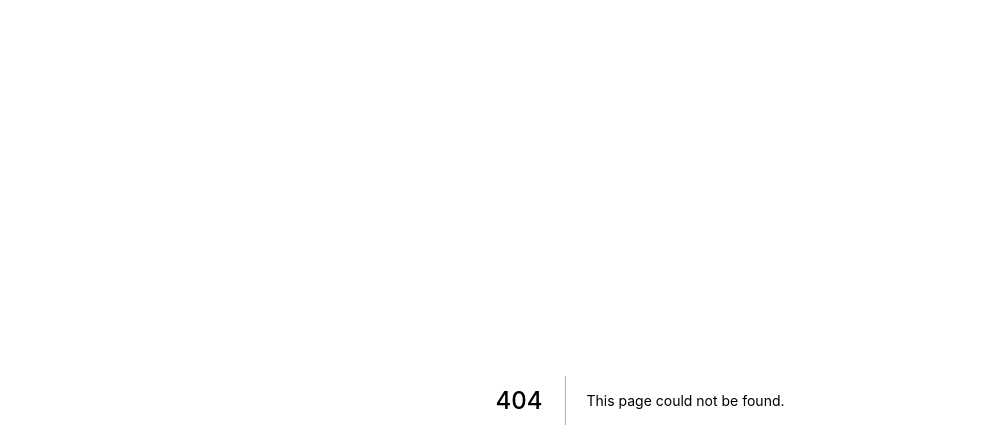
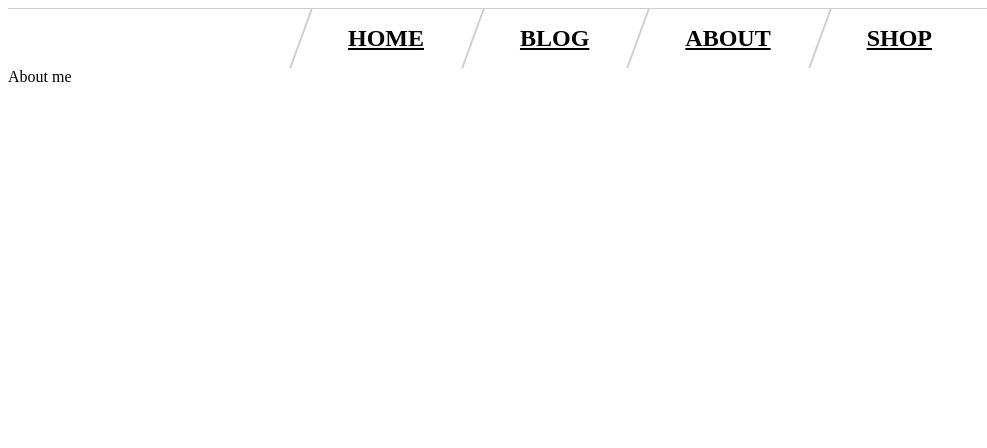
Before and after one commit to Fionoble/fionoble.com, a Next.js app: page /about in a window 1280 px wide. Before the commit this address had no page. Shown: the top 448 px of the page, without its empty margins (0-987 px from the left). Built offline with nearby package versions, Linux system fonts and the light colour scheme.

Commit message:
Add .gitignore

```diff
--- /dev/null
+++ b/components/Navigation.js
@@ -0,0 +1,12 @@
+import Link from 'next/link';
+import Nav from './styles/Nav';
+
+const Navigation = () => (
+  <Nav>
+    <Link href="/">Home</Link>
+    <Link href="https://fionoble.com/blog">Blog</Link>
+    <Link href="/about">About</Link>
+    <Link href="https://fionoble.shop">Shop</Link>
+  </Nav>
+);
+ export default Navigation;
--- /dev/null
+++ b/components/Page.js
@@ -0,0 +1,12 @@
+import Navigation from './Navigation';
+
+function Page(props) {
+  return (
+    <div>
+      <Navigation />
+      {props.children}
+    </div>
+  );
+}
+
+export default Page;
--- /dev/null
+++ b/components/styles/Nav.js
@@ -0,0 +1,66 @@
+import styled from 'styled-components';
+
+const NavStyles = styled.ul`
+  margin: 0;
+  padding: 0;
+  display: flex;
+  justify-self: end;
+  font-size: 2rem;
+  a,
+  button {
+    padding: 1rem 3rem;
+    display: flex;
+    align-items: center;
+    position: relative;
+    text-transform: uppercase;
+    font-weight: 900;
+    font-size: 1em;
+    background: none;
+    border: 0;
+    cursor: pointer;
+    color: #000;
+    font-weight: 800;
+    @media (max-width: 700px) {
+      font-size: 10px;
+      padding: 0 10px;
+    }
+    &:before {
+      content: '';
+      width: 2px;
+      background: #cecece;
+      height: 100%;
+      left: 0;
+      position: absolute;
+      transform: skew(-20deg);
+      top: 0;
+      bottom: 0;
+    }
+    &:after {
+      height: 2px;
+      background: red;
+      content: '';
+      width: 0;
+      position: absolute;
+      transform: translateX(-50%);
+      transition: width 0.4s;
+      transition-timing-function: cubic-bezier(1, -0.65, 0, 2.31);
+      left: 50%;
+      margin-top: 2rem;
+    }
+    &:hover,
+    &:focus {
+      outline: none;
+      &:after {
+        width: calc(100% - 60px);
+      }
+    }
+  }
+  @media (max-width: 1300px) {
+    border-top: 1px solid #cecece;
+    width: 100%;
+    justify-content: center;
+    font-size: 1.5rem;
+  }
+`;
+
+export default NavStyles;
--- /dev/null
+++ b/pages/_app.js
@@ -0,0 +1,18 @@
+import App, {Container} from 'next/app';
+import Page  from '../components/Page'
+
+class AppPage extends App {
+  render() {
+    const {Component} = this.props;
+
+    return (
+      <Container>
+        <Page>
+          <Component />
+        </Page>
+      </Container>
+    )
+  }
+}
+
+export default AppPage ;
--- /dev/null
+++ b/pages/about.js
@@ -0,0 +1,5 @@
+function About() {
+  return <div>About me</div>
+}
+
+export default About;
--- a/pages/index.js
+++ b/pages/index.js
@@ -2,4 +2,4 @@ function Home() {
   return <div>Fionoble.com</div>
 }
 
-export default Home
+export default Home;
```
Also changed, not shown: components/Meta.js (added, +12 -0 lines), components/Header.js (added), 2 other files (tests, documents, lock files or other folders).
